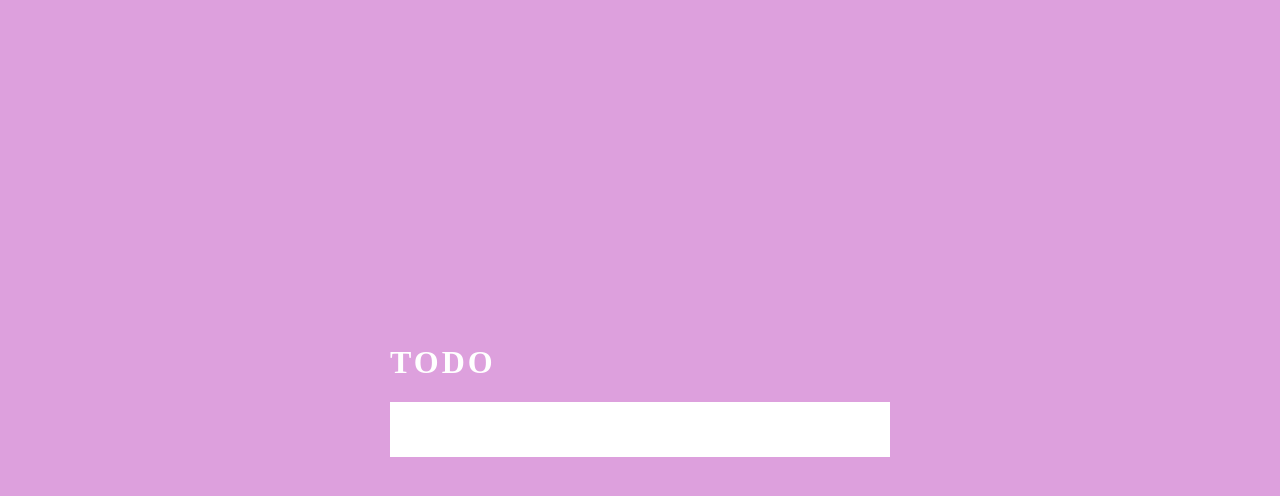
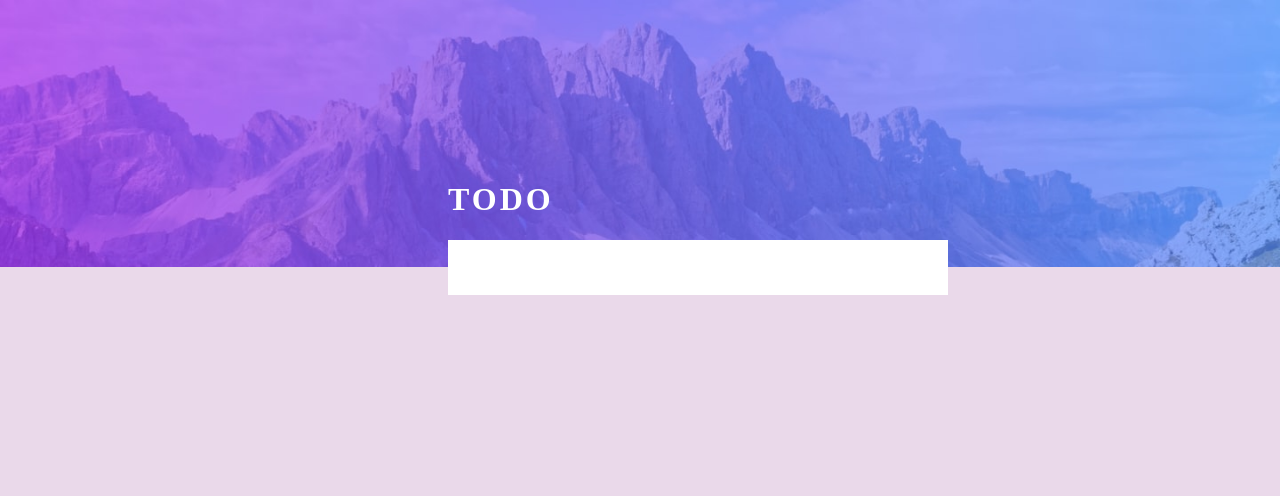
Before and after one commit to ariannalillie/FEM-todo-app, a React (Create React App) app: page / in a window 1280 px wide. Shown: the top 496 px of the page. Built offline with nearby package versions, Linux system fonts and the light colour scheme.

Commit message:
adjust page layout and add back background image

```diff
--- a/src/App.css
+++ b/src/App.css
@@ -2,19 +2,22 @@ body {
   margin: 0;
   padding: 0;
   height: 100vh;
-  /* background: url('./images/bg-desktop-light.jpg') no-repeat center;
-  background-size: cover;
-  height: 40vh; */
+  background: url('./images/bg-desktop-light.jpg') no-repeat center top;
+  background-size: contain;
   display: flex;
   flex-direction: column;
   justify-content: center;
   align-items: center;
-  background-color: plum;
+  background-color: rgb(234, 217, 234);
+  position: relative;
 }
 
 .todo-list-container {
   height: 60%;
   width: 500px;
+  position: absolute;
+  top: 20%;
+  left: 35%;
 }
 
 .list-item {
@@ -39,3 +42,7 @@ body {
   letter-spacing: 3px;
   color: white;
 }
+
+.checkbox {
+  margin: 20px;
+}
--- a/src/App.js
+++ b/src/App.js
@@ -13,8 +13,8 @@ function App() {
 
   return (
     <div>
+      <div className="todo-list-container">
       <h1 className="header">TODO</h1>
-      <div className="todo-list-container">
         <input
           className="input"
           type="text"
@@ -24,7 +24,7 @@ function App() {
           return (
             <>
               <div key={idx} className="list-item">
-              <input type="checkbox"></input>
+              <input className="checkbox" type="checkbox"></input>
                 {todo}
               </div>
             </>
```
